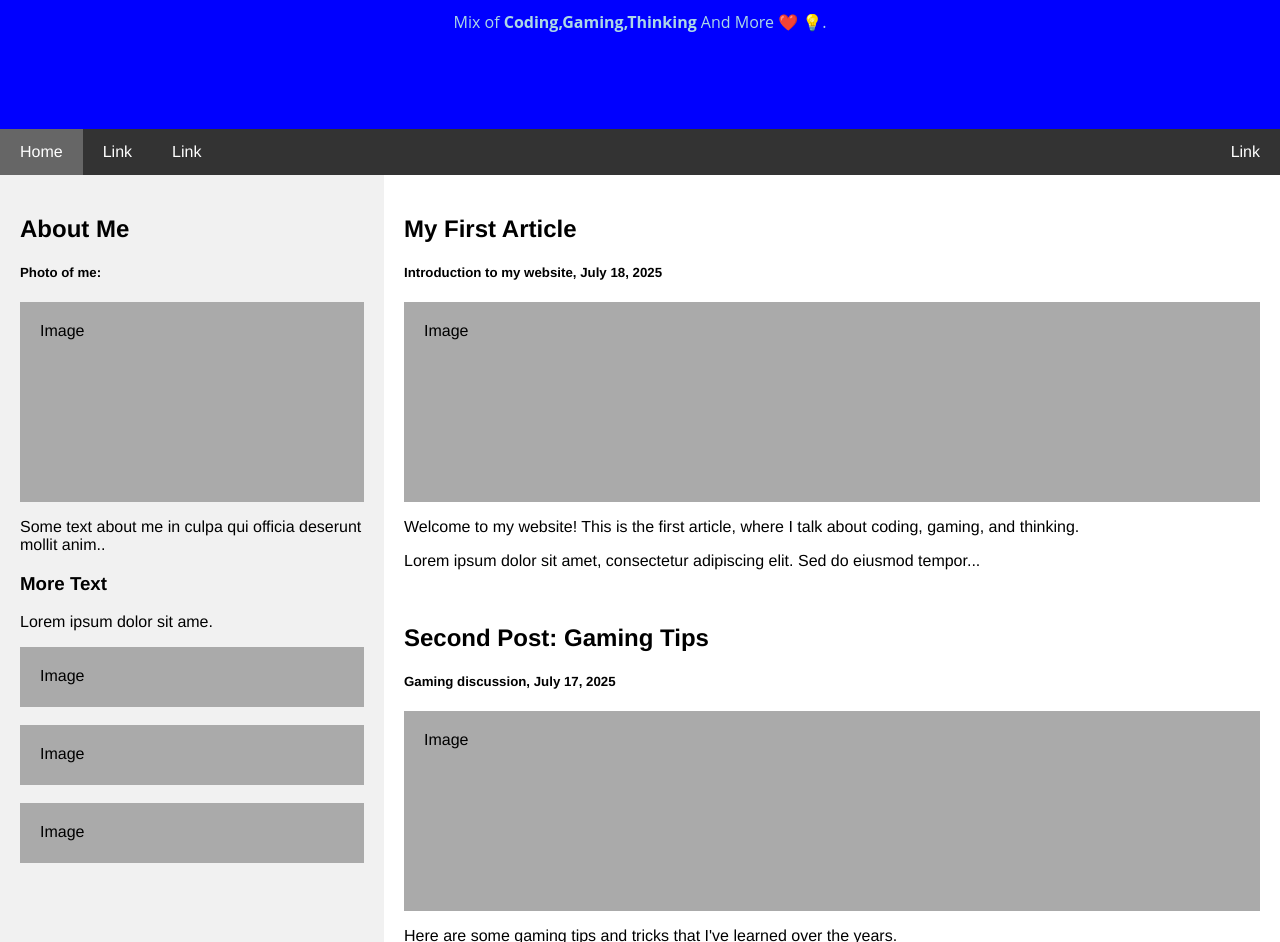
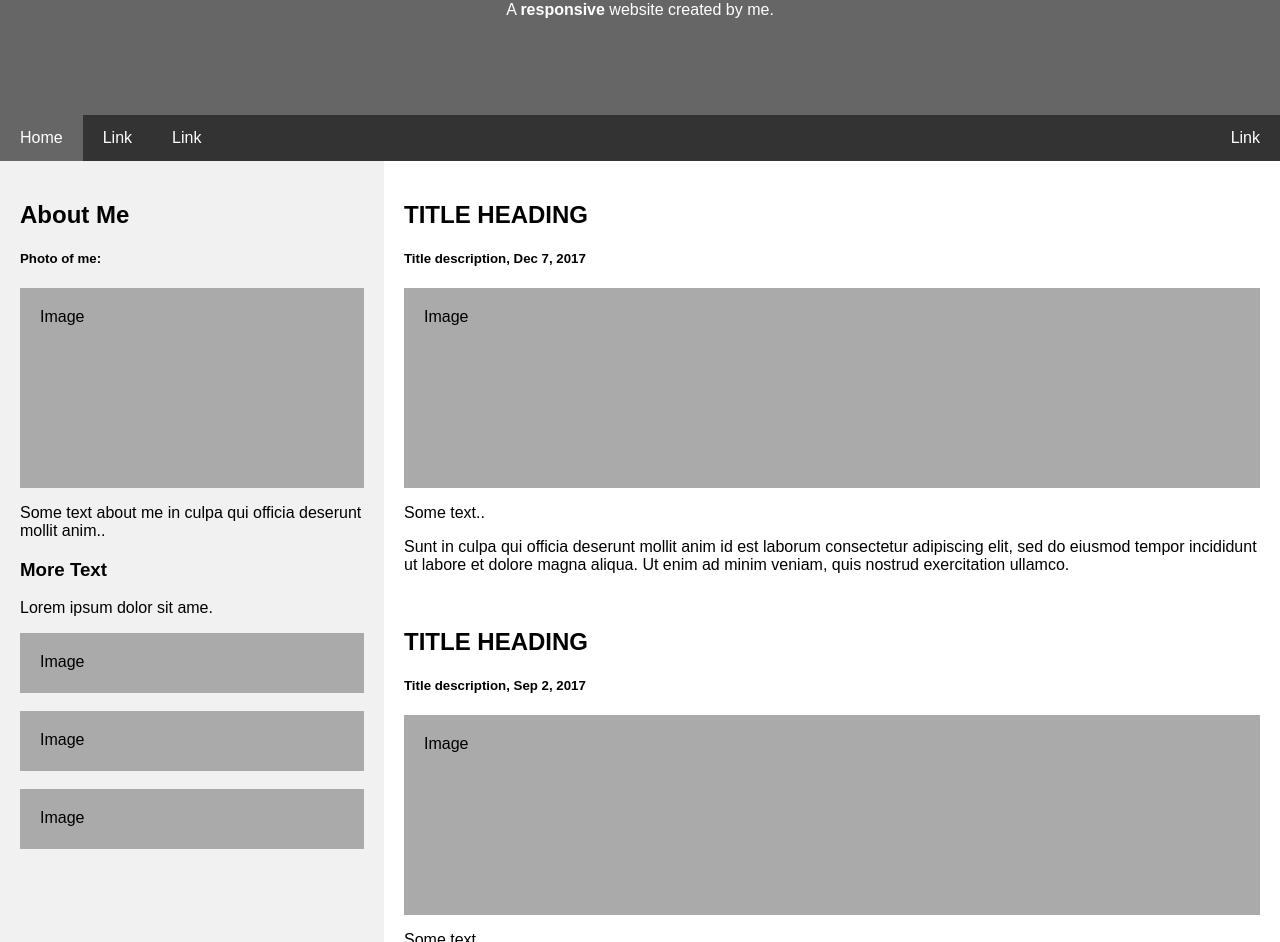
Before and after one commit to Mahdibot1394/Mahdibot1394.github.io, a plain HTML site: page index.html in a window 1280 px wide. Shown: the part 178-1120 px from the top of the page. Drawn offline with Linux system fonts and the light colour scheme.

Commit message:
Update index.html

```diff
--- a/index.html
+++ b/index.html
@@ -8,20 +8,27 @@
 * {
   box-sizing: border-box;
 }
+
+/* Style the body */
 body {
-  font-family: Helvetica, Open Sans;
+  font-family: Arial, Helvetica, sans-serif;
   margin: 0;
 }
+
+/* Header/logo Title */
 .header {
-  font-family: Open Sans;
   padding: 80px;
   text-align: center;
-  background: Blue;
-  color: LightBlue;
+  background: #666;
+  color: white;
 }
+
+/* Increase the font size of the heading */
 .header h1 {
   font-size: 40px;
 }
+
+/* Sticky navbar - toggles between relative and fixed, depending on the scroll position. It is positioned relative until a given offset position is met in the viewport - then it "sticks" in place (like position:fixed). The sticky value is not supported in IE or Edge 15 and earlier versions. However, for these versions the navbar will inherit default position */
 .navbar {
   overflow: hidden;
   background-color: #333;
@@ -29,6 +36,8 @@ body {
   position: -webkit-sticky;
   top: 0;
 }
+
+/* Style the navigation bar links */
 .navbar a {
   float: left;
   display: block;
@@ -37,50 +46,72 @@ body {
   padding: 14px 20px;
   text-decoration: none;
 }
+
+
+/* Right-aligned link */
 .navbar a.right {
   float: right;
 }
+
+/* Change color on hover */
 .navbar a:hover {
   background-color: #ddd;
   color: black;
 }
+
+/* Active/current link */
 .navbar a.active {
   background-color: #666;
   color: white;
 }
+
+/* Column container */
 .row {
-  display: -ms-flexbox;
+  display: -ms-flexbox; /* IE10 */
   display: flex;
-  -ms-flex-wrap: wrap;
+  -ms-flex-wrap: wrap; /* IE10 */
   flex-wrap: wrap;
 }
+
+/* Create two unequal columns that sits next to each other */
+/* Sidebar/left column */
 .side {
-  -ms-flex: 30%;
+  -ms-flex: 30%; /* IE10 */
   flex: 30%;
   background-color: #f1f1f1;
   padding: 20px;
 }
+
+/* Main column */
 .main {
-  -ms-flex: 70%;
+  -ms-flex: 70%; /* IE10 */
   flex: 70%;
   background-color: white;
   padding: 20px;
 }
+
+/* Fake image, just for this example */
 .fakeimg {
   background-color: #aaa;
   width: 100%;
   padding: 20px;
 }
+
+/* Footer */
 .footer {
   padding: 20px;
   text-align: center;
   background: #ddd;
 }
+
+/* Responsive layout - when the screen is less than 700px wide, make the two columns stack on top of each other instead of next to each other */
 @media screen and (max-width: 700px) {
   .row {
     flex-direction: column;
   }
 }
+
+/* Responsive layout - when the screen is less than 400px wide, make the navigation links stack on top of each other instead of next to each other */
 @media screen and (max-width: 400px) {
   .navbar a {
     float: none;
@@ -92,8 +123,8 @@ body {
 <body>
 
 <div class="header">
-  <h1>MahdiBOT</h1>
-  <p>Mix of <b>Coding,Gaming,Thinking</b> And More ❤️ 💡.</p>
+  <h1>My Website</h1>
+  <p>A <b>responsive</b> website created by me.</p>
 </div>
 
 <div class="navbar">
@@ -115,8 +146,18 @@ body {
     <div class="fakeimg" style="height:60px;">Image</div><br>
     <div class="fakeimg" style="height:60px;">Image</div>
   </div>
-  <div class="main" id="articles-container">
-    <!-- Articles will be inserted here by JS -->
+  <div class="main">
+    <h2>TITLE HEADING</h2>
+    <h5>Title description, Dec 7, 2017</h5>
+    <div class="fakeimg" style="height:200px;">Image</div>
+    <p>Some text..</p>
+    <p>Sunt in culpa qui officia deserunt mollit anim id est laborum consectetur adipiscing elit, sed do eiusmod tempor incididunt ut labore et dolore magna aliqua. Ut enim ad minim veniam, quis nostrud exercitation ullamco.</p>
+    <br>
+    <h2>TITLE HEADING</h2>
+    <h5>Title description, Sep 2, 2017</h5>
+    <div class="fakeimg" style="height:200px;">Image</div>
+    <p>Some text..</p>
+    <p>Sunt in culpa qui officia deserunt mollit anim id est laborum consectetur adipiscing elit, sed do eiusmod tempor incididunt ut labore et dolore magna aliqua. Ut enim ad minim veniam, quis nostrud exercitation ullamco.</p>
   </div>
 </div>
 
@@ -124,41 +165,5 @@ body {
   <h2>Footer</h2>
 </div>
 
-<script>
-// Example article data
-const articles = [
-  {
-    title: "My First Article",
-    description: "Introduction to my website, July 18, 2025",
-    image: "Image", // You can use an <img src='...'> here
-    content: "Welcome to my website! This is the first article, where I talk about coding, gaming, and thinking.",
-    extra: "Lorem ipsum dolor sit amet, consectetur adipiscing elit. Sed do eiusmod tempor..."
-  },
-  {
-    title: "Second Post: Gaming Tips",
-    description: "Gaming discussion, July 17, 2025",
-    image: "Image",
-    content: "Here are some gaming tips and tricks that I've learned over the years.",
-    extra: "Check back for more updates and tutorials!"
-  }
-  // Add more articles here
-];
-
-// Render articles
-const articlesContainer = document.getElementById('articles-container');
-articles.forEach(article => {
-  const articleDiv = document.createElement('div');
-  articleDiv.innerHTML = `
-    <h2>${article.title}</h2>
-    <h5>${article.description}</h5>
-    <div class="fakeimg" style="height:200px;">${article.image}</div>
-    <p>${article.content}</p>
-    <p>${article.extra}</p>
-    <br>
-  `;
-  articlesContainer.appendChild(articleDiv);
-});
-</script>
-
 </body>
 </html>
```
